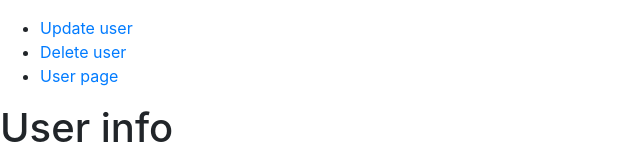
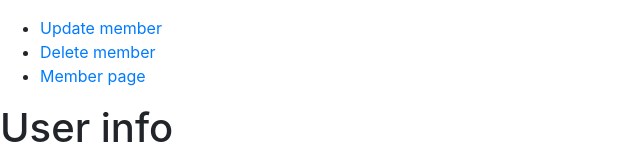
Before and after one commit to kingkardan98/MNG, a Django app: template templates/member/detail_member.html in a window 1280 px wide. Shown: the part 120-282 px from the top of the page, without its empty margins (0-640 px from the left). Run offline with Django 4.2, Linux system fonts and the light colour scheme; the template is opened without the code that fills it: values that come from a table or form of the project are taken from there, others are empty; data comes from the database, SQL or seed files in the repository; some libraries are stand-ins or nearby versions.

Commit message:
Fix names

```diff
--- a/templates/html/member_ops.html
+++ b/templates/html/member_ops.html
@@ -1,5 +1,5 @@
 <ul>
-    <li> <a href={% url 'update_member_view' username=obj.username %}>Update user</a> </li>
-    <li> <a href={% url 'delete_member_view' username=obj.username %}>Delete user</a> </li>
-    <li> <a href={% url 'member_detail_view' username=obj.username %}>User page </a></li>
+    <li> <a href={% url 'update_member_view' name=obj.name %}>Update member</a> </li>
+    <li> <a href={% url 'delete_member_view' name=obj.name %}>Delete member</a> </li>
+    <li> <a href={% url 'member_detail_view' name=obj.name %}>Member page</a></li>
 </ul>
```
